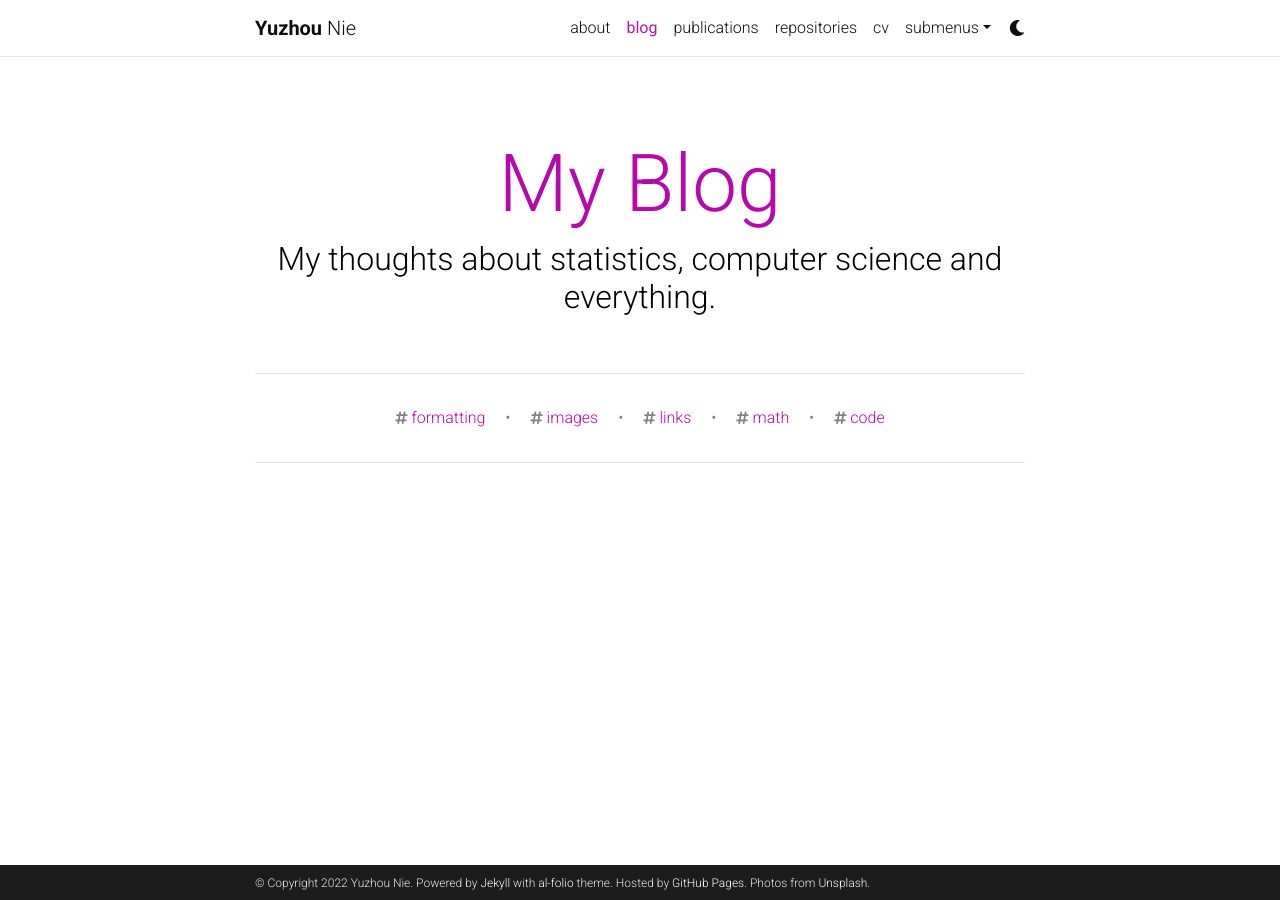
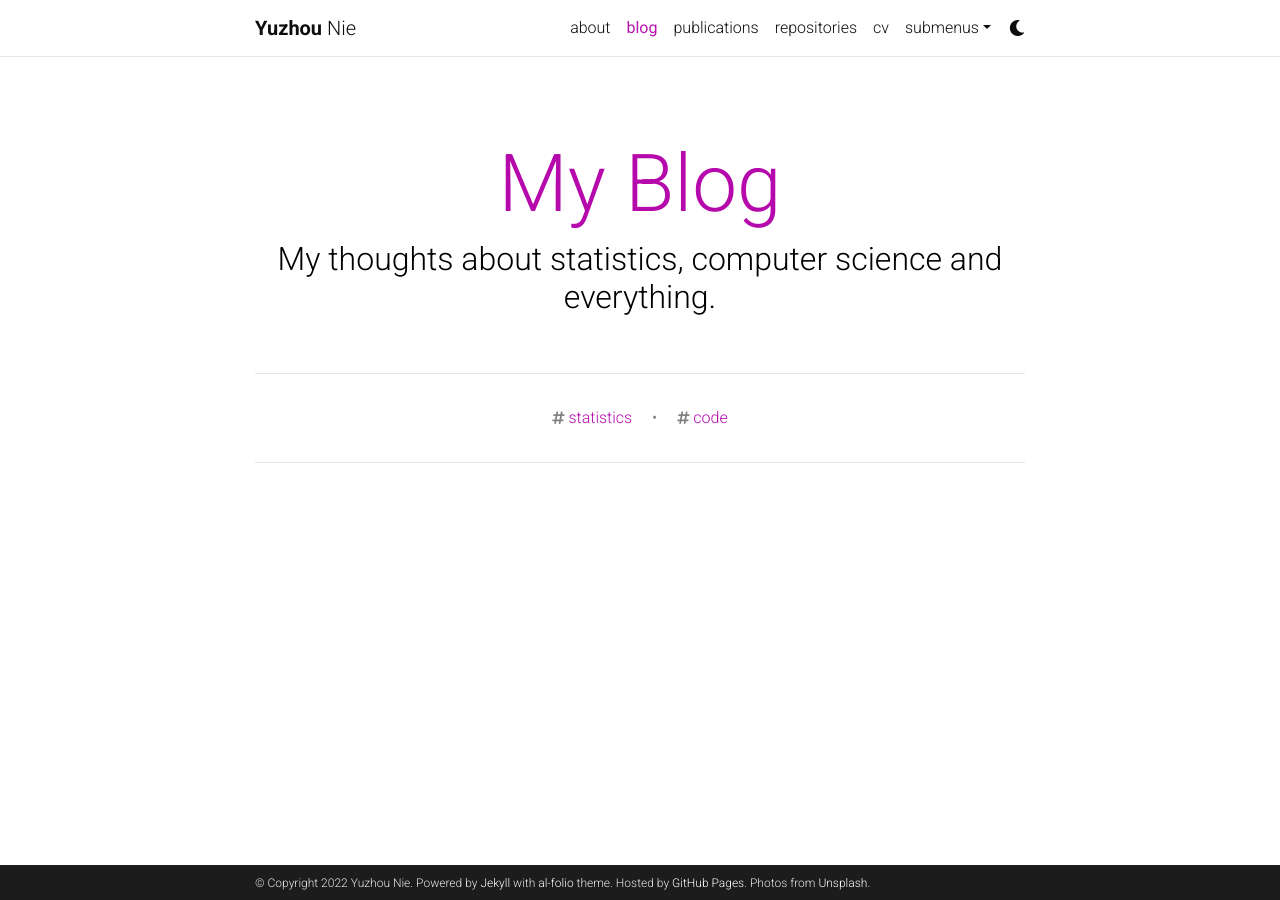
Before and after one commit to rucnyz/rucnyz.github.io, a Jekyll site: the page built from blog/index.html, in a window 1280 px wide. Built offline with Jekyll 4.4.1, drawn with Linux system fonts in a browser that asks for light colours; the list of posts is cut into pages by our own code; comment, search, counter and statistics services are not loaded; a style sheet for code colours, icons or effects is not loaded; some of the changed lines change nothing that is shown.

Commit message:
update my profile

```diff
--- a/_config.yml
+++ b/_config.yml
@@ -222,7 +222,7 @@
     tag: '/blog/tag/:name/'
     category: '/blog/category/:name/'
 
-display_tags: ['formatting', 'images', 'links', 'math', 'code'] # this tags will be dispalyed on the front page of your blog
+display_tags: ['statistics', 'code'] # this tags will be dispalyed on the front page of your blog
 
 # -----------------------------------------------------------------------------
 # Jekyll Scholar
@@ -230,7 +230,7 @@
 
 scholar:
 
-  last_name: [Nie,Nie*]
+  last_name: [Nie]
   first_name: [Yuzhou]
 
   style: apa
```
